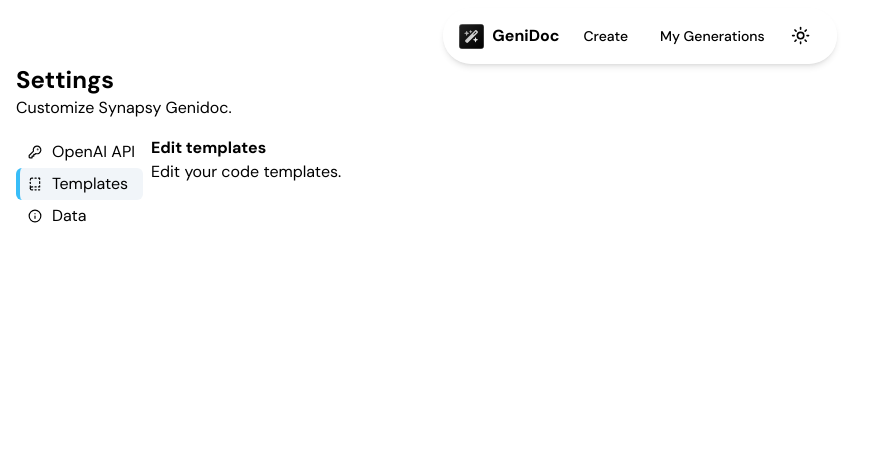
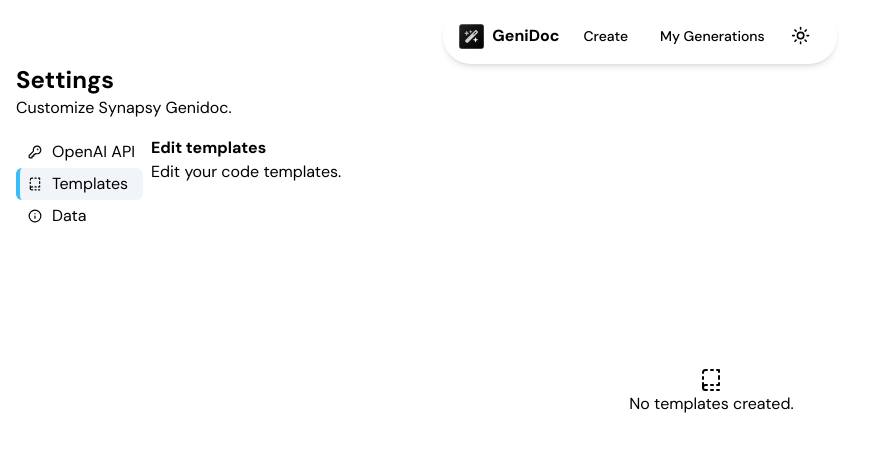
Before and after one commit to synapsy-ai/genidoc, a Next.js app: page /settings/templates in a window 1280 px wide. Shown: the top 452 px of the page, without its empty margins (0-882 px from the left). Built offline with nearby package versions, Linux system fonts and the light colour scheme.

Commit message:
Added placeholder when no templates are available

```diff
--- a/app/settings/templates/page.tsx
+++ b/app/settings/templates/page.tsx
@@ -1,6 +1,7 @@
 "use client";
 import TemplateItem from "@/components/template-item";
 import { loadTemplates } from "@/lib/template";
+import { BookTemplate } from "lucide-react";
 import { useEffect, useState } from "react";
 
 export default function EditTemplates() {
@@ -13,9 +14,16 @@
         <p>Edit your code templates.</p>
       </div>
       <div>
-        {temp.map((el, i) => (
-          <TemplateItem template={el} key={i} setTemplates={setTemp} />
-        ))}
+        {temp.length > 0 &&
+          temp.map((el, i) => (
+            <TemplateItem template={el} key={i} setTemplates={setTemp} />
+          ))}
+        {temp.length < 1 && (
+          <div className="min-h-[50vh] flex flex-col items-center justify-center">
+            <BookTemplate />
+            <p>No templates created.</p>
+          </div>
+        )}
       </div>
     </div>
   );
```
